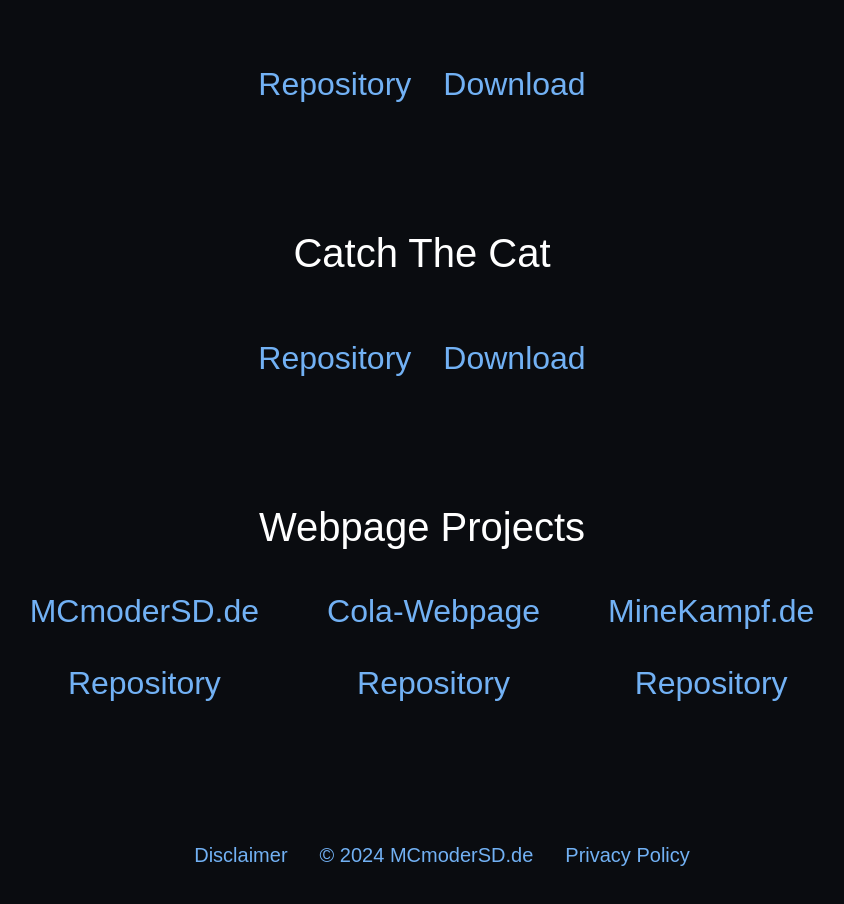
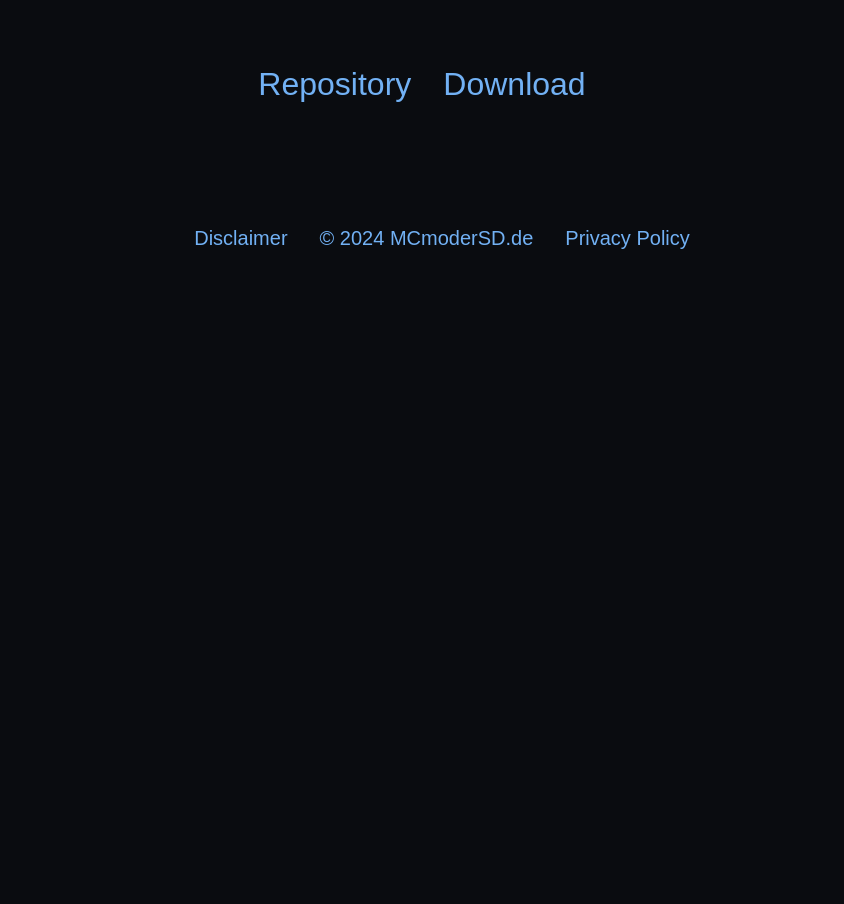
Before and after one commit to MCmoderSD/MCmoderSD.de, a PHP site: page /pages/projects.php in a window 1280 px wide. Shown: the part 892-1796 px from the top of the page, without its empty margins (218-1062 px from the left). After the commit the page ends 1141 px from the top, so only its background shows below. Run offline with PHP 8.4, Linux system fonts and the light colour scheme.

Commit message:
Index almost finished

```diff
--- a/index.php
+++ b/index.php
@@ -24,7 +24,7 @@
         </nav>
     </header>
 
-    <article class="shortcuts">
+    <article>
         <form action="https://Google.com/search" method="get" target="">
             <label>
                 <input type="text">
--- a/pages/projects.php
+++ b/pages/projects.php
@@ -45,27 +45,6 @@
             <li><a href="https://GitHub.com/MCmoderSD/Snake/" target="_blank">Repository</a></li>
             <li><a href="https://GitHub.com/MCmoderSD/Snake/releases/latest" target="_blank">Download</a></li>
         </ul>
-
-
-        <p class="projectHeadline">Catch The Cat</p>
-        <ul>
-            <li><a href="https://GitHub.com/MCmoderSD/CatchTheCat/" target="_blank">Repository</a></li>
-            <li><a href="https://GitHub.com/MCmoderSD/CatchTheCat/releases/latest" target="_blank">Download</a></li>
-        </ul>
-
-        <p class="projectHeadline">Webpage Projects</p>
-        <table>
-            <tr>
-                <td><a href="https://MCmoderSD.de" target="_blank">MCmoderSD.de</a></td>
-                <td><a href="https://MCmoderSD.de/cola" target="_blank">Cola-Webpage</a></td>
-                <td><a href="https://minekampf.de" target="_blank">MineKampf.de</a></td>
-            </tr>
-            <tr>
-                <td><a href="https://GitHub.com/MCmoderSD/MCmoderSD.de" target="_blank">Repository</a></td>
-                <td><a href="https://GitHub.com/MCmoderSD/Cola-Webpage" target="_blank">Repository</a></td>
-                <td><a href="https://GitHub.com/MCmoderSD/MineKampf.de" target="_blank">Repository</a></td>
-            </tr>
-        </table>
     </article>
 
     <footer>
--- a/style/main.css
+++ b/style/main.css
@@ -35,11 +35,12 @@ header nav ul li a {
     color: #72b1f4;
     display: inline-block;
     line-height: 2.5rem;
+    transition: transform 0.2s ease-out;
 }
 
 header nav ul li a:hover {
     transform: scale(1.125);
-    transition: transform 0.125s ease-in-out;
+    transition: transform 0.125s ease-in;
 }
 
 
```
Also changed, not shown: style/home.css (+7 -9 lines).
